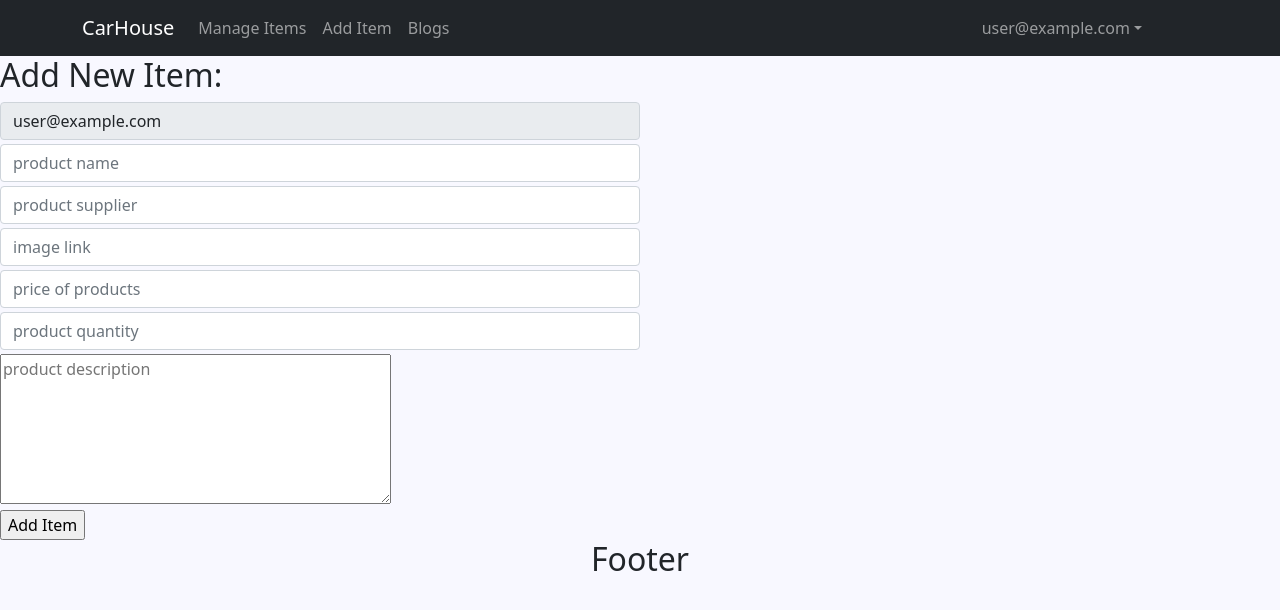
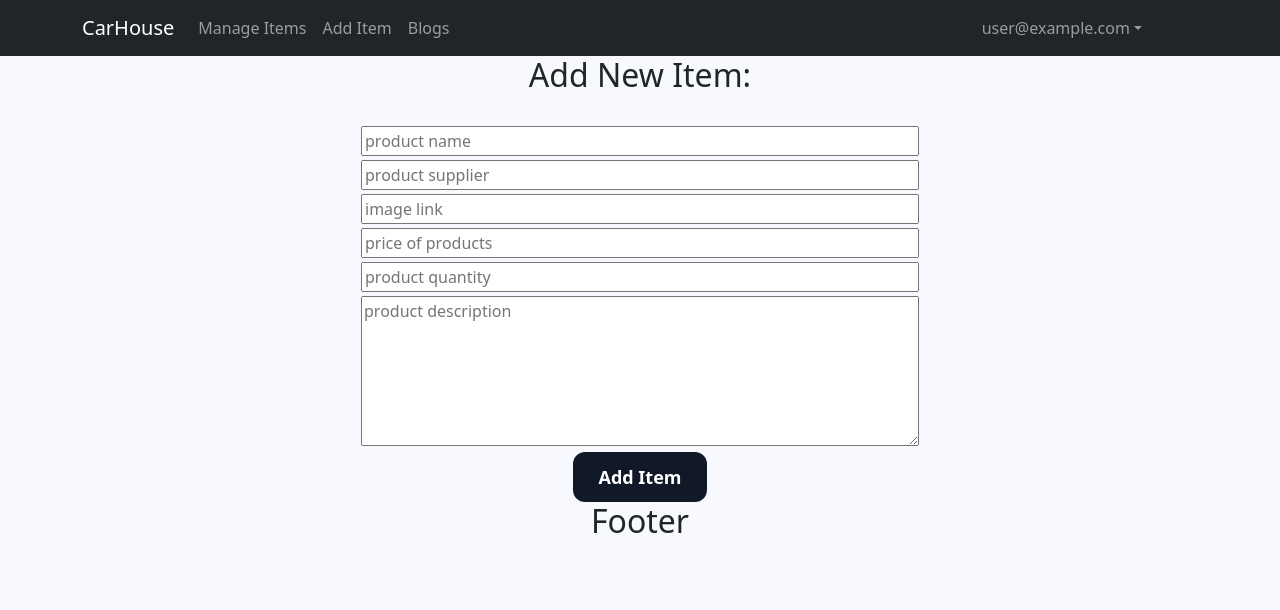
Before and after one commit to kdipto1/warehouse-management-client-side, a React (Create React App) app: page /addItem in a window 1280 px wide. Shown: the top 610 px of the page. Built offline with nearby package versions, Linux system fonts and the light colour scheme; no server answers; sample sign-in values are in the browser's storage.

Commit message:
skelton added for showing on loading and add new item page styled

```diff
--- a/package.json
+++ b/package.json
@@ -16,6 +16,7 @@
     "react-firebase-hooks": "^5.0.3",
     "react-hook-form": "^7.30.0",
     "react-leaflet": "^4.0.0",
+    "react-loading-skeleton": "^3.1.0",
     "react-router-dom": "^6.3.0",
     "react-scripts": "5.0.1",
     "react-toastify": "^9.0.1",
--- a/src/Pages/AddItem/AddItem.js
+++ b/src/Pages/AddItem/AddItem.js
@@ -6,9 +6,11 @@ import auth from "../../firebase.init";
 
 const AddItem = () => {
   const [user, loading, error] = useAuthState(auth);
+  localStorage.setItem("email", `${user?.email}`);
   const addNewItem = (event) => {
     event.preventDefault();
-    const email = event?.target?.email?.value;
+    // const email = event?.target?.email?.value;
+    const email = localStorage.getItem("email");
     const name = event?.target?.name?.value;
     const supplier = event?.target?.supplier?.value;
     const price = event?.target?.price?.value;
@@ -49,63 +51,65 @@ const AddItem = () => {
       });
   };
   return (
-    <div>
+    <div className="container text-center">
+      <div className=" mx-auto">
         <h2>Add New Item:</h2>
         <form onSubmit={addNewItem}>
-        <input
+          {/* <input
             className="form-control w-50 mb-1"
             type="email"
             value={user?.email}
             disabled
             name="email"
             id=""
-        />
-
+          /> */}
+          <br />
           <input
-          className="form-control w-50  mb-1"
+            className="w-50  mb-1"
             type="text"
             name="name"
             id=""
             placeholder="product name"
             required
           />
-
+          <br />
           <input
-          className="form-control w-50 mb-1"
+            className=" w-50 mb-1"
             type="text"
             name="supplier"
             id=""
             placeholder="product supplier"
             required
           />
-
+          <br />
           <input
-          className="form-control w-50 mb-1"
+            className=" w-50 mb-1"
             type="text"
             name="image"
             id=""
             placeholder="image link"
           />
-
+          <br />
           <input
-          className="form-control w-50 mb-1"
+            className="w-50 mb-1"
             type="number"
             name="price"
             id=""
             placeholder="price of products"
             required
           />
-
+          <br />
           <input
-          className="form-control w-50 mb-1"
+            className="w-50 mb-1"
             type="number"
             name="quantity"
             id=""
             placeholder="product quantity"
             required
           />
-
+          <br />
           <textarea
+            className="w-50"
             name="description"
             id=""
             cols="40"
@@ -113,8 +117,9 @@ const AddItem = () => {
             placeholder="product description"
           ></textarea>
           <br />
-        <input type="submit" value="Add Item" />
+          <input className="home-button" type="submit" value="Add Item" />
         </form>
+      </div>
     </div>
   );
 };
--- a/src/Pages/Home/Home.js
+++ b/src/Pages/Home/Home.js
@@ -2,11 +2,10 @@ import axios from "axios";
 import React, { useEffect, useState } from "react";
 import { Link } from "react-router-dom";
 import "./Home.css";
-
 import "leaflet/dist/leaflet.css";
-
 import banner from "../Images/banner.png";
 import HomeMap from "./HomeMap";
+import Skeleton from "react-loading-skeleton";
 
 const Home = () => {
   const [items, setItems] = useState([]);
@@ -16,9 +15,6 @@ const Home = () => {
       const url = `https://server-11-11.herokuapp.com/inventory?size=6`;
       try {
         const { data } = await axios.get(url);
-        if (!data) {
-
-        }
         setItems(data);
       } catch (error) {
         console.log(error);
@@ -28,6 +24,7 @@ const Home = () => {
   }, []);
   return (
     <div className="home">
+
       <div>
         <img className="img-fluid" src={banner} alt="" />
       </div>
@@ -35,6 +32,7 @@ const Home = () => {
       <h2 className="text-center mt-5">Items:</h2>
       <div className="home-cards container mb-2">
         {items.map((item) => {
+          <h1>{item.name || <Skeleton count={100}/>}</h1>
           return (
             <div data-aos="flip-up" key={item._id} className="home-card">
               <h4 className="text-center">{item.name}</h4>
@@ -68,9 +66,10 @@ const Home = () => {
         <h2>Our services:</h2>
       </div>
       {/* map ------------------------------------------ */}
-      {/* <div className="map">
-      <HomeMap></HomeMap>
-      </div> */}
+      <div className="text-center">
+        <h4>To see our location on map, Click the button below!</h4>
+        <Link to="/map"><button className="home-button">Map</button> </Link>
+      </div>
     </div>
   );
 };
--- a/src/Pages/Login/Login.js
+++ b/src/Pages/Login/Login.js
@@ -9,6 +9,7 @@ import auth from "../../firebase.init";
 import SocialLogin from "./SocialLogin";
 import "./Login.css";
 import axios from "axios";
+import Skeleton from "react-loading-skeleton";
 
 const Login = () => {
   const [signInWithEmailAndPassword, user, loading, error] =
@@ -22,6 +23,7 @@ const Login = () => {
       toast(error?.message);
     }
     if (loading) {
+      <Skeleton count={6}/>
       return;
     }
     if (user || user1) {
--- a/src/Pages/Login/SocialLogin.js
+++ b/src/Pages/Login/SocialLogin.js
@@ -1,5 +1,6 @@
 import React, { useEffect } from 'react';
 import { useSignInWithGoogle } from "react-firebase-hooks/auth";
+import Skeleton from 'react-loading-skeleton';
 import { useLocation, useNavigate } from "react-router-dom";
 import { toast } from "react-toastify";
 import auth from "../../firebase.init";
@@ -15,6 +16,7 @@ const SocialLogin = () => {
       navigate(from, { replace: true });
     }
     if (loading) {
+      <Skeleton count={6} />
       return;
     }
     if (error) {
--- a/src/Pages/ManageItem/ManageItem.js
+++ b/src/Pages/ManageItem/ManageItem.js
@@ -75,7 +75,7 @@ const ManageItem = () => {
   };
 
   return (
-    <div>
+    <div style={{overflowX: "hidden"}}>
       <div
         data-aos="fade-right"
         className="w-75 mx-auto mt-2 p-2 text-center manage-card"
```
Also changed, not shown: 1 other file (tests, documents, lock files or other folders). Lines whose indentation alone changed are shown as unchanged.
